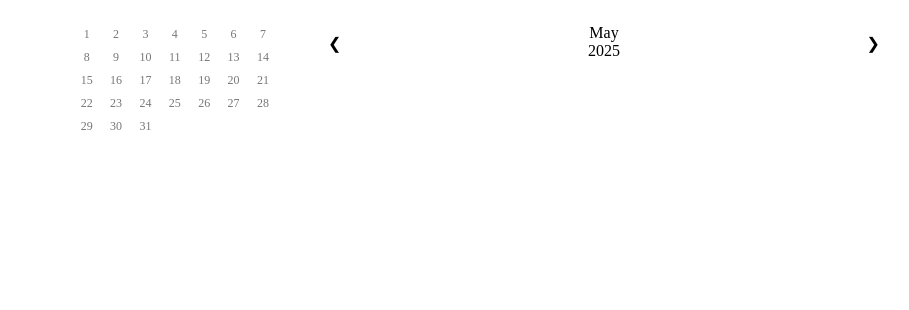
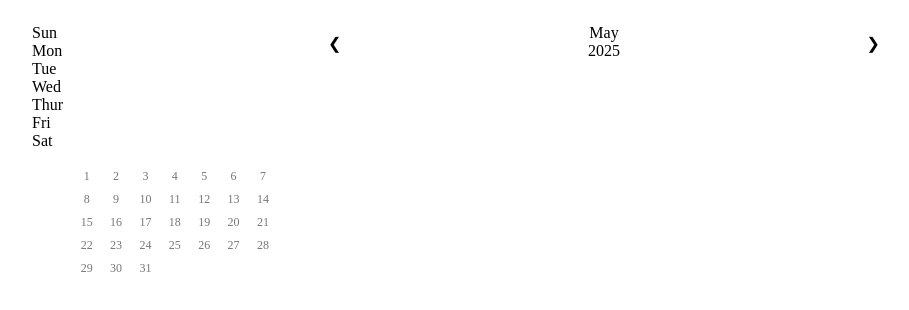
Before and after one commit to maxvantisio/scheduleApp, an Electron app: page index.html in a window 1200 px wide. Shown: the whole page, without its empty margins (16-925 px from the left). Drawn offline with Linux system fonts and the light colour scheme.

Commit message:
forgot to save before pushing

```diff
--- a/index.html
+++ b/index.html
@@ -13,11 +13,18 @@
                 <li id="month">May<br><span id="year">2025</span></li>
             </ul>
         </div>
-        <div>
+        <div class="calendar">
+            <ul class="daysOfWeek">
+                <li>Sun</li>
+                <li>Mon</li>
+                <li>Tue</li>
+                <li>Wed</li>
+                <li>Thur</li>
+                <li>Fri</li>
+                <li>Sat</li>
+            </ul>
             <ul class="dates">
-                <script type="module">
 
-                </script>
             </ul>
         </div>
     </body>
```
